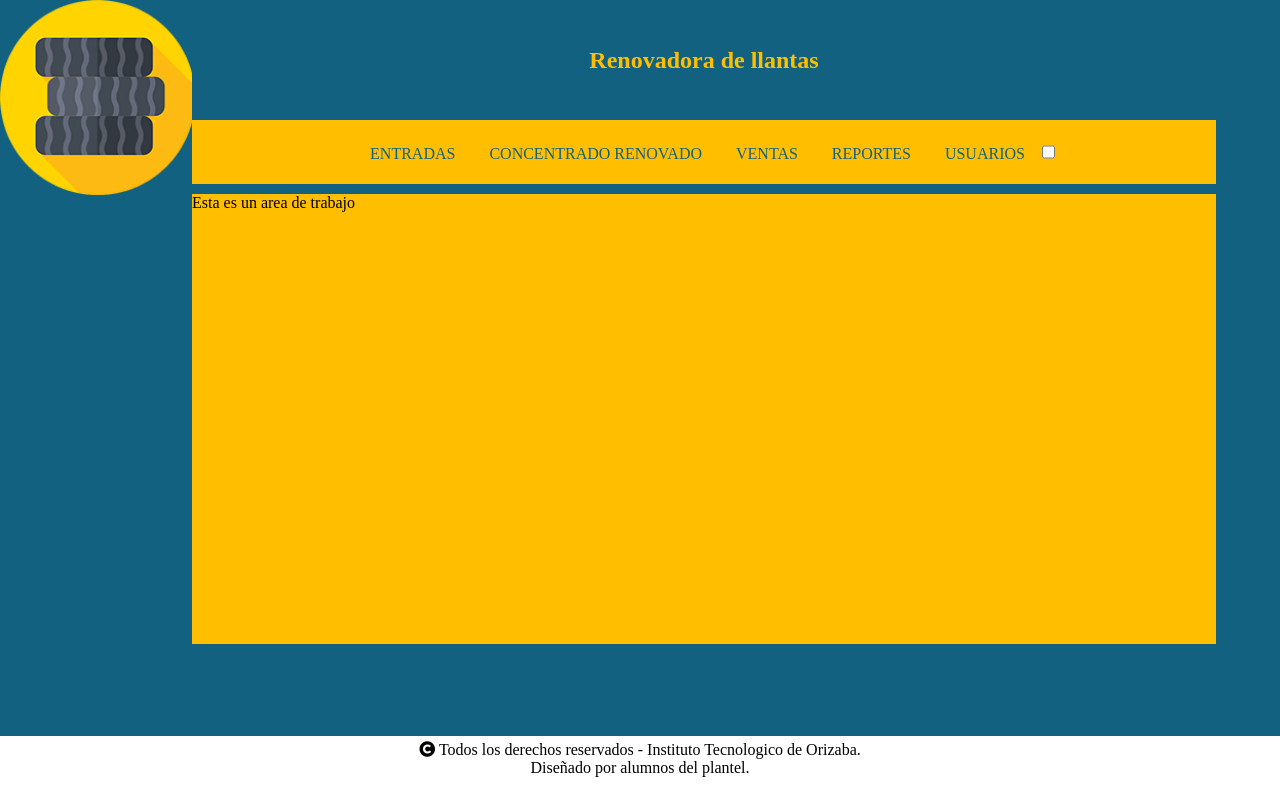
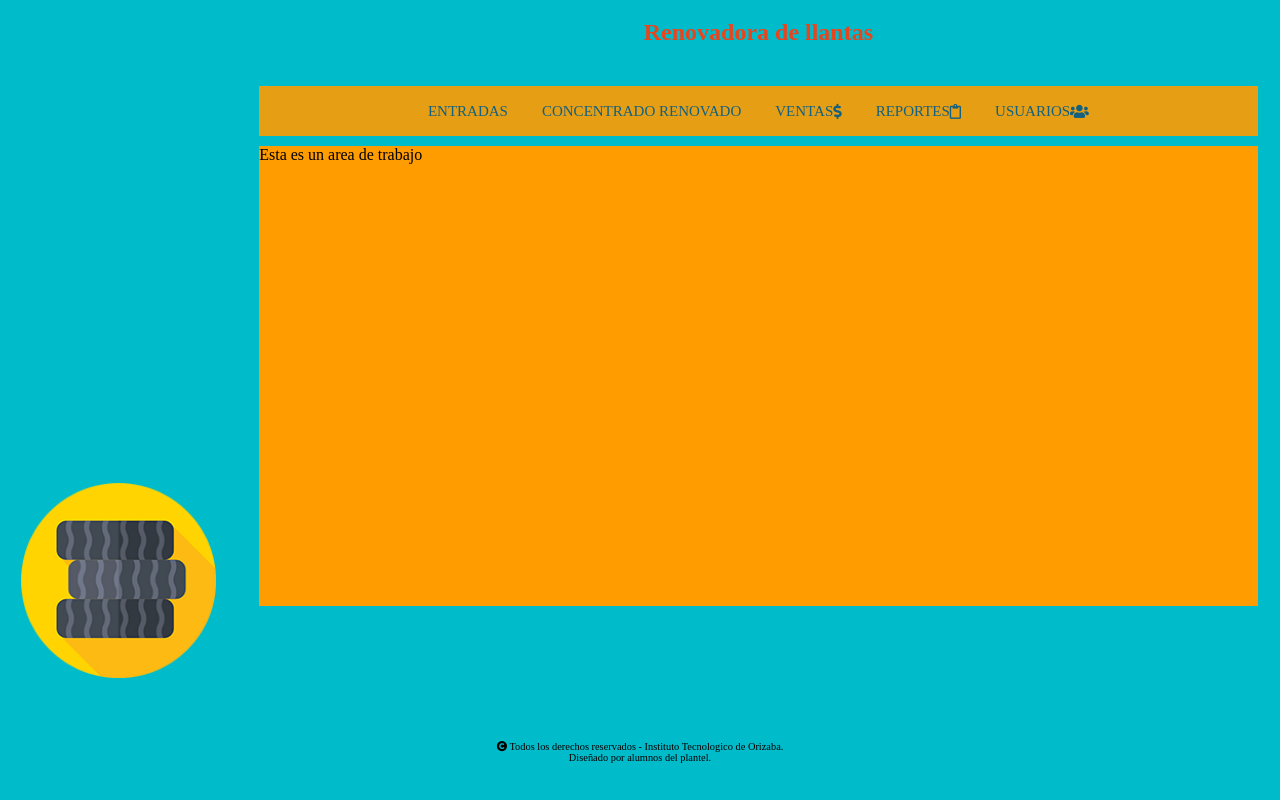
Before and after one commit to daniRosales1923/Revovadora-Llantas, a PHP site: page /connection/Menu.php in a window 1280 px wide. Run offline with PHP 8.4, Linux system fonts and the light colour scheme; style sheets or scripts are compiled from the project's sources; some libraries are stand-ins or nearby versions.

Commit message:
Avances de proyecto en diseños principales 35%

```diff
--- a/connection/Menu.php
+++ b/connection/Menu.php
@@ -48,8 +48,9 @@
         <section class="main">
             <div class="section_logo">
                 <div id="logo">
-					<img src="../assets/img/logo2.png" width="195" height="195">
+                    <img src="../assets/img/logo2.png" width="195" height="195">
 				</div>
+                <h2 class="item_title-2">Renovadora de llantas</h2>
             </div>
 
             <div class="section_content">
@@ -57,16 +58,15 @@
                     <div class="title">
                         <h2 class="item_title">Renovadora de llantas</h2>
                     </div>
-                    <nav class="navbar" id="menu">
+                    <input class="burger-check" id="burger-check" type="checkbox"><label for="burger-check" class="burger"></label>
+                    <nav class="navigation">
                         <ul>
                             <li><a href="">ENTRADAS</a></li>
                             <li><a href="">CONCENTRADO RENOVADO</a></li>
-                            <li><a href="">VENTAS</a></li>
-                            <li><a href="">REPORTES</a></li>
-                            <li><a href="">USUARIOS</a></li>
+                            <li><a href="">VENTAS <i class="fas fa-dollar-sign"></i></a></li>
+                            <li><a href="">REPORTES <i class="far fa-clipboard"></i></a></li>
+                            <li><a href="">USUARIOS <i class="fas fa-users"></i></a></li>
                         </ul>
-
-                        <input class="burger-check" id="burger-check" type="checkbox"><label for="burger-check" class="burger">
                     </nav>
                 </header>
                 <div class="area_trabajo">
--- a/scss/main.scss
+++ b/scss/main.scss
@@ -2,16 +2,45 @@
 
 .main{
 	display: flex;
-	flex-direction: row;
+	flex-direction: column;
+	justify-content: center;
+	align-items: center;
 	width: 100vw;
 	height: 92vh;
-	background: $Azul;
-
+	background: $aqua;
 
 	.section{
 		&_logo{
+			display: flex;
+			flex-direction: row;
+			justify-content: center;
+			align-items: center;
+			width: 100vw;
+			height: 15vh;
+
+			img{
+				width: 80px;
+				height: 80px;
+				@media only screen and (min-width: 768px){
+					width: 150px;
+					height: 150px;
+				}
+				@media only screen and (min-width: 1024px){
+					width: 195px;
+					height: 195px;
+				}
+			}
+
+			@media screen and (min-width: 768px){
+				width: 20vw;
+				height: 92vh;
+				flex-direction: column;
+				justify-content: end;
+			}
+			@media only screen and (min-width: 1024px){
 				width: 15vw;
 				height: 92vh;
+			}
 		}
 
 		&_content{
@@ -27,36 +56,158 @@
 				align-items: center;
 
 				.title{
+					visibility: hidden;
+
+					@media screen and (min-width: 768px){
+						visibility: visible;
 						display: flex;
 						justify-content: center;
 						align-items: center;
 						width: 100%;
-					height: 15vh;
-					background: #126180;
+						height: 8vh;
+					}
 				}
 
-				.navbar{
+				$burger--thickness: 4px;
+				.burger {
+					width: 28px;
+					display: inline-block;
+					border: 0;
+					background: none;
+					outline: 0;
+					padding: 0;
+					cursor: pointer;
+					border-bottom: $burger--thickness solid currentColor;
+					transition: border-bottom 1s ease-in-out;
+					-webkit-transition: border-bottom 1s ease-in-out;
+
+					// Fix for extra space in Firefox
+					&::-moz-focus-inner {
+						border: 0;
+						padding: 0;
+					}
+
+					&:before {
+						content: "";
+						display: block;
+						border-bottom: $burger--thickness solid currentColor;
+						width: 100%;
+						margin-bottom: 5px;
+						transition: transform 0.5s ease-in-out;
+						-webkit-transition: -webkit-transform 0.5s ease-in-out;
+					}
+
+					&:after {
+						content: "";
+						display: block;
+						border-bottom: $burger--thickness solid currentColor;
+						width: 100%;
+						margin-bottom: 5px;
+						transition: transform 0.5s ease-in-out;
+						-webkit-transition: -webkit-transform 0.5s ease-in-out;
+					}
+
+					@media screen and (min-width: 768px) {
+						visibility: hidden;
+					}
+				}
+
+				.burger-check {
+					display: none;
+				}
+
+				.burger-check:checked ~ .burger {
+					position: absolute;
+					top: 10px;
+					border-bottom: $burger--thickness solid transparent;
+					transition: border-bottom 0.9s ease-in-out;
+					-webkit-transition: border-bottom 0.9s ease-in-out;
+
+					&:before {
+						transform: rotate(-405deg) translateY(1px) translateX(-3px);
+						-webkit-transform: rotate(-405deg) translateY(1px) translateX(-3px);
+						transition: transform 0.5s ease-in-out;
+						-webkit-transition: -webkit-transform 0.5s ease-in-out;
+					}
+
+					&:after {
+						transform: rotate(405deg) translateY(-4px) translateX(-5px);
+						-webkit-transform: rotate(405deg) translateY(-4px) translateX(-5px);
+						transition: transform 0.5s ease-in-out;
+						-webkit-transition: -webkit-transform 0.5s ease-in-out;
+					}
+				}
+				// * * * Navigation * * *
+				$navigation__transition: max-height 0.5s ease-out;
+
+				.navigation {
+					width: 100%;
+					height: 100%;
+					overflow: hidden;
+					background-color: rgba(117, 116, 113, 0.95);
+					max-height: 0;
+					transition: $navigation__transition;
+					position: absolute;
+
+					@media screen and (min-width: 768px) {
 						display: flex;
 						justify-content: center;
+						overflow: visible;
 						width: 100%;
-					height: 64px;
-					background: #FFBF00;
-					ul{
+						height: 50px;
+						max-height: 60px;
+						background-color: rgba(255, 156, 0, 0.9);
+						color: #126180;
+						position: initial;
+						flex-direction: row;
+						transition: none;
+					}
+				}
+
+				.burger-check:checked ~ .navigation {
+					max-height: 550px;
+					transition: $navigation__transition;
+					position: absolute;
+					top: 30px;
+				}
+				// * * * Demo * * *
+				ul {
+					margin: 0;
+					padding: 0;
+					@media screen and (min-width: 768px) {
 						display: flex;
-						li{
-							display: flex;
+						justify-content: center;
 						flex-direction: row;
+					}
+				}
+
+				li {
 					list-style: none;
-							a{
+					font-size: 20px;
+					// padding: 5px 0;
+					text-align: center;
+					a {
+						font-size: .85em;
 						text-decoration: none;
-								padding: 25px 17px;
-								color: #126180;
-								&:hover{
+						color: rgba(255, 191, 0, 0.788);
+						font-size: .75em;
+
+						&:hover {
 							background: #126180;
 							color: #FFBF00;
 						}
+
+						@media screen and (min-width: 768px) {
+							display: flex;
+							align-items: center;
+							padding: 0 17px;
+							color: #126180;
 						}
 					}
+
+					@media screen and (min-width: 768px) {
+						display: flex;
+						flex-direction: row;
 					}
 				}
 			}
@@ -64,30 +215,47 @@
 				width: 100%;
 				height: 450px;
 				margin-top: 10px;
-				background: $Amarillo;
+				background: $lightorange;
+
+				@media only screen and (min-width: 768px){
+					height: 460px;
 				}
 			}
 
-
+			@media screen and (min-width: 768px){
+				width: 78vw;
+				height: 92vh;
+				flex-direction: column;
+			}
+		}
+	}
+	@media screen and (min-width: 768px){
+		flex-direction: row;
+		justify-content: space-around;
+		align-items: center;
 	}
 }
 
 .footer{
 	width: 100vw;
+	height: 8vh;
 	text-align: center;
-	margin: 5px 0 0 0 ;
+	padding: 5px 0 0 0 ;
+	background-color: $aqua;
+	&-text{
+		font-size: .65em;
+	}
 }
 
 .item{
+	&_title{
+		color: $orange;
 
-	&_title{
-		color: #FFBF00;
+		&-2{
+			color: red;
+			@media screen and (min-width: 768px){
+				visibility: hidden;
 			}
 		}
-
-// #logo{
-// 	width: 195px;
-// 	height: 195px;
-// 	border: 0px solid #000;
-// 	float: left;
-// }
+	}
+}
```
Also changed, not shown: connection/LogIn.php (+7 -0 lines), scss/login.scss (+15 -3 lines), scss/main.1.scss (line endings or trailing spaces). Lines whose indentation alone changed are shown as unchanged.
